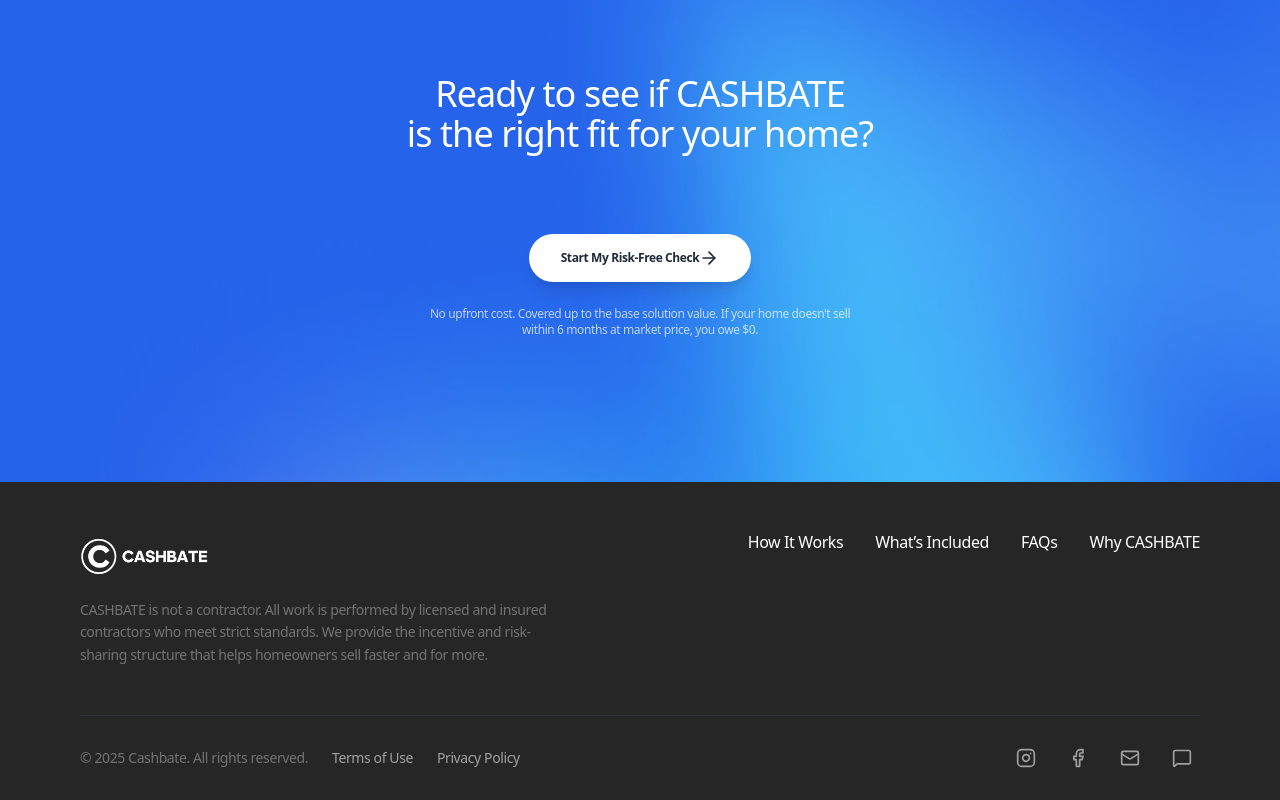
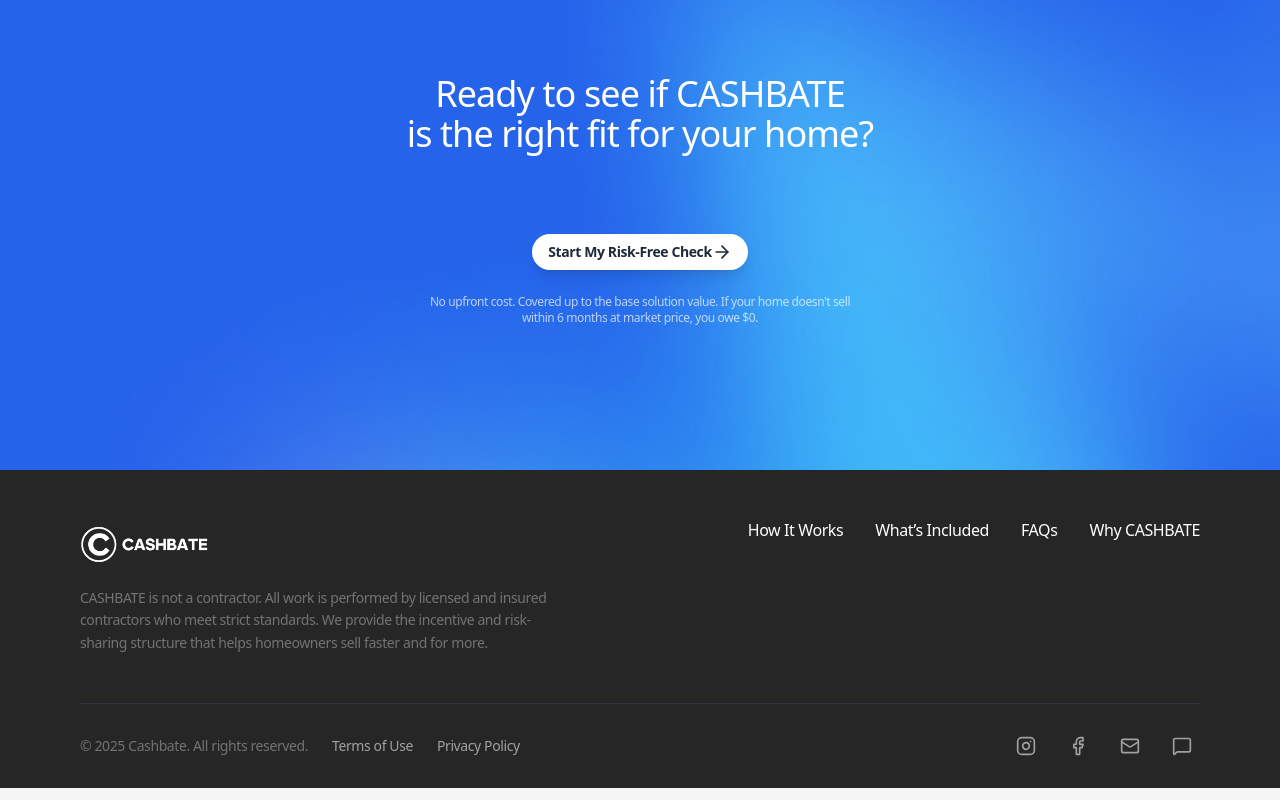
Before and after one commit to vlnnns/cashbate-home, a Next.js app: page /why-cashbate in a window 1280 px wide. Shown: the part 4076-4876 px from the top of the page. Built offline with nearby package versions, Linux system fonts and the light colour scheme.

Commit message:
Fix: buttons font size

```diff
--- a/src/components/whats-included/ReadyToSeeQualifies.tsx
+++ b/src/components/whats-included/ReadyToSeeQualifies.tsx
@@ -46,7 +46,7 @@ export default function ReadyToSeeQualifies() {
                         // ВИПРАВЛЕНО: Коментар видалено з className
                         className="inline-flex items-center justify-center
                        bg-white text-gray-800 font-semibold
-                       px-4 py-3 text-xs m:text-base sm:px-8 sm:py-3.5 rounded-full
+                       py-2 px-4 text-sm rounded-full
                        shadow-lg hover:scale-105 transition-transform
                        focus:outline-none focus:ring-2 focus:ring-white focus:ring-offset-2"
                     >
--- a/src/components/whats-included/WhatIsIncludedSection.tsx
+++ b/src/components/whats-included/WhatIsIncludedSection.tsx
@@ -46,7 +46,7 @@ export default function WhatIsIncludedSection() {
                             onClick={openModal}
                             className="inline-flex items-center justify-center
                        bg-white text-gray-800 font-semibold
-                        px-4 py-3 text-xs m:text-base sm:px-8 sm:py-3.5 rounded-full
+                        py-2 px-4 text-sm rounded-full
                        shadow-lg hover:scale-105 transition-transform
                        focus:outline-none focus:ring-2 focus:ring-white focus:ring-offset-2"
                         >
--- a/src/components/why-cashbate/ReadyToStartSection.tsx
+++ b/src/components/why-cashbate/ReadyToStartSection.tsx
@@ -46,7 +46,7 @@ export default function ReadyToStartSection() {
                         onClick={openModal}
                         className="inline-flex items-center justify-center
                        bg-white text-gray-800 font-semibold
-                       px-4 py-3 text-xs m:text-base sm:px-8 sm:py-3.5 rounded-full
+                       py-2 px-4 text-sm rounded-full
                        shadow-lg hover:scale-105 transition-transform
                        focus:outline-none focus:ring-2 focus:ring-white focus:ring-offset-2"
                     >
```
